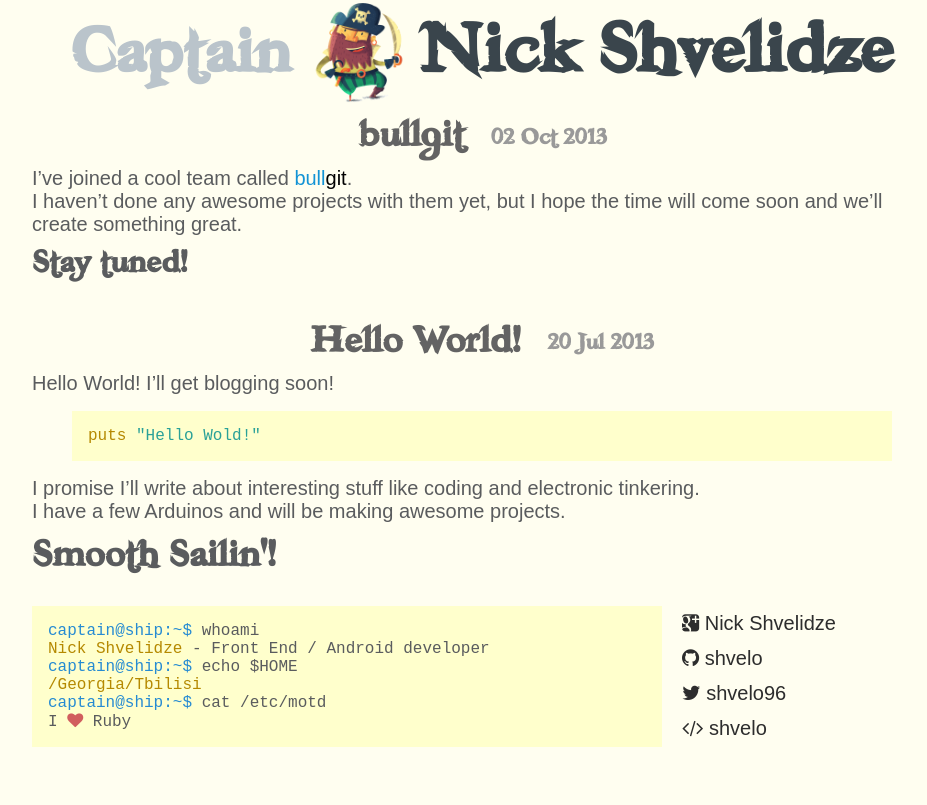
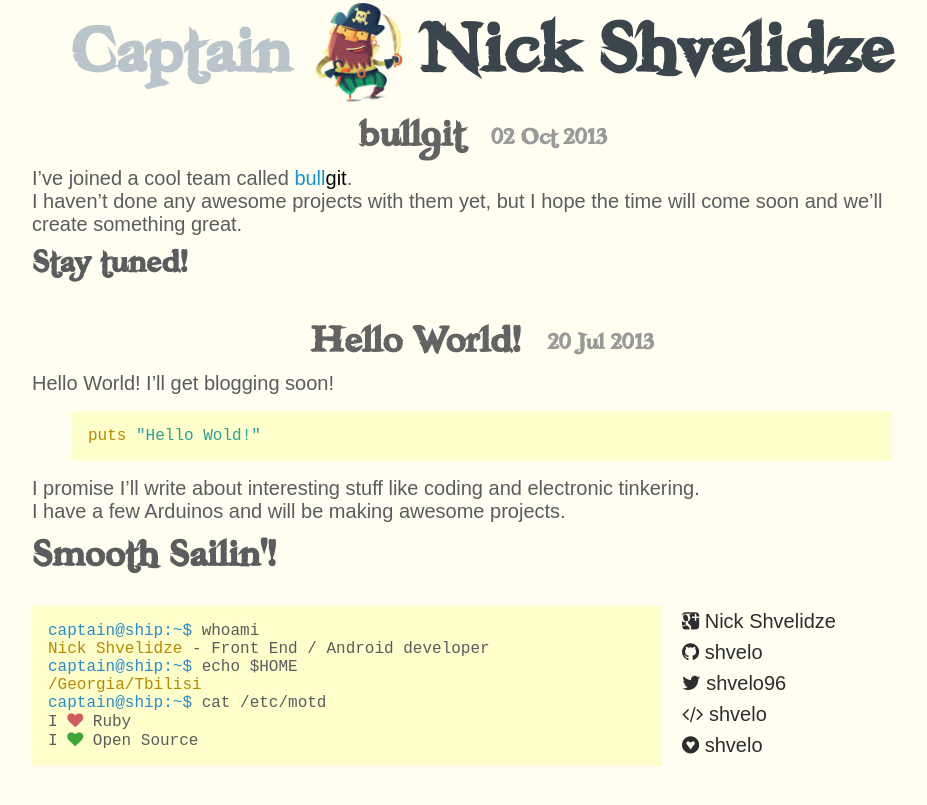
Before and after one commit to shvelo/blog.pirrate.me, a Jekyll site: the page built from index.html, in a window 1280 px wide. Shown: the top 805 px of the page, without its empty margins (158-1085 px from the left). Built offline with Jekyll 4.4.1, drawn with Linux system fonts in a browser that asks for light colours; nearby versions of some CDN libraries; Markdown is read by kramdown in place of the engine named in the settings; comment, search, counter and statistics services are not loaded.

Commit message:
MOAR LINKS

```diff
--- a/_includes/footer.html
+++ b/_includes/footer.html
@@ -6,6 +6,7 @@
 <a href="https://www.google.com/maps?ll=41.73238,44.807053&spn=0.319748,0.676346&t=m&z=11" target="_blank">/Georgia/Tbilisi</a>
 <span class="nv">captain@ship:~$ </span>cat /etc/motd
 I <i class="icon-heart" style="color:#D15E5E"></i> Ruby
+I <i class="icon-heart" style="color:#3DA639"></i> Open Source
 </code></pre>
 </div>
 </div>
@@ -22,5 +23,8 @@ I <i class="icon-heart" style="color:#D15E5E"></i> Ruby
 
 	<a href="http://coderbits.com/shvelo" title="Coderbits" target="_blank">
 	<i class="icon-code"></i> shvelo</a>
+
+	<a href="https://www.gittip.com/shvelo/" title="Gittip" target="_blank">
+	<i class="icon-gittip"></i> shvelo</a>
 </div>
 <div style="clear:both"></div>
--- a/css/main.css
+++ b/css/main.css
@@ -213,8 +213,12 @@ pre {
 
 #container #footer .links a {
   display: block;
-  padding: 0.3em 1em;
+  padding: 0.2em 1em;
   color: #2d2d2d;
+}
+
+#container #footer .links a i {
+  width: 1em;
 }
 
 @media (max-width: 60em) {
```
